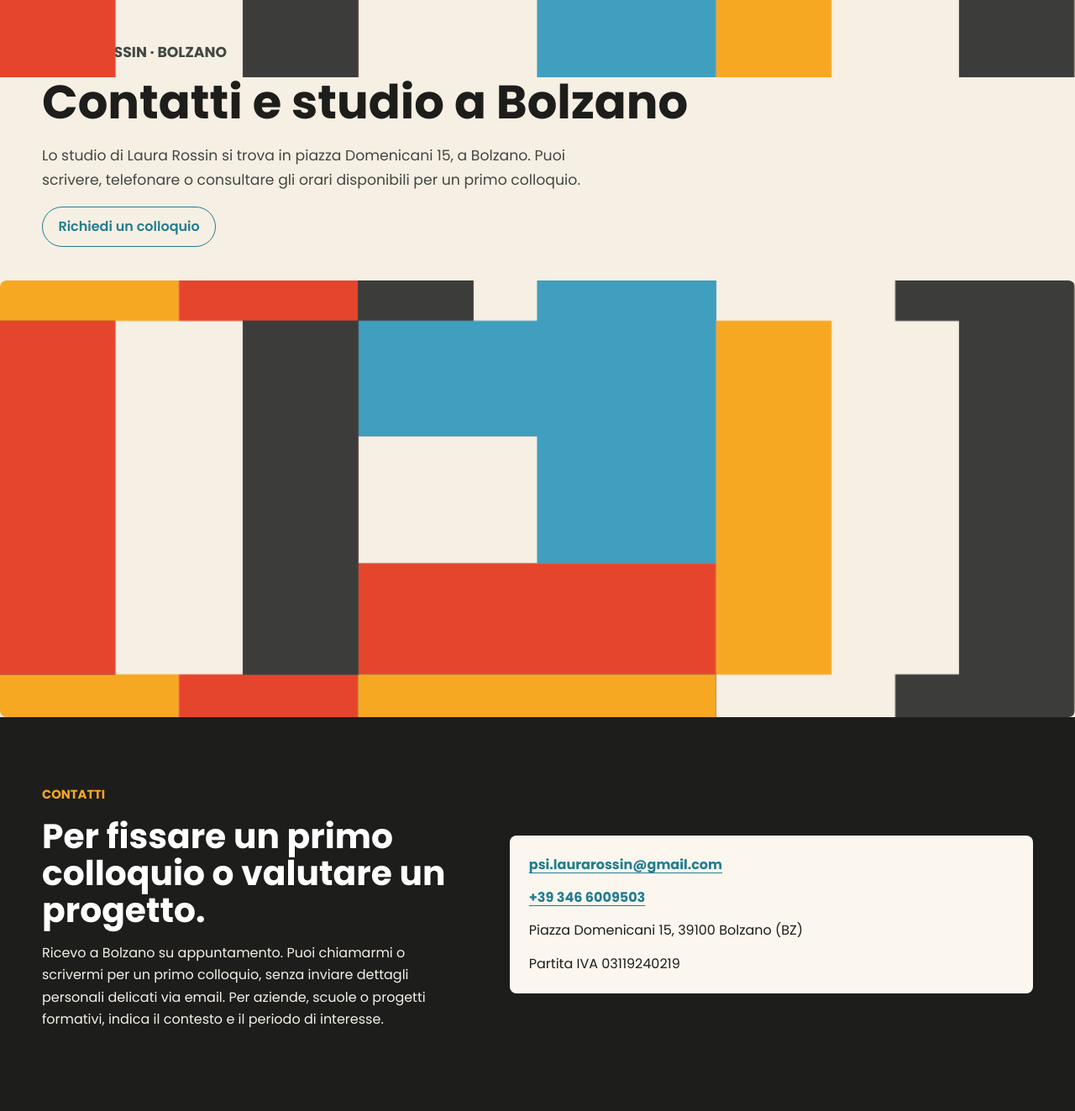
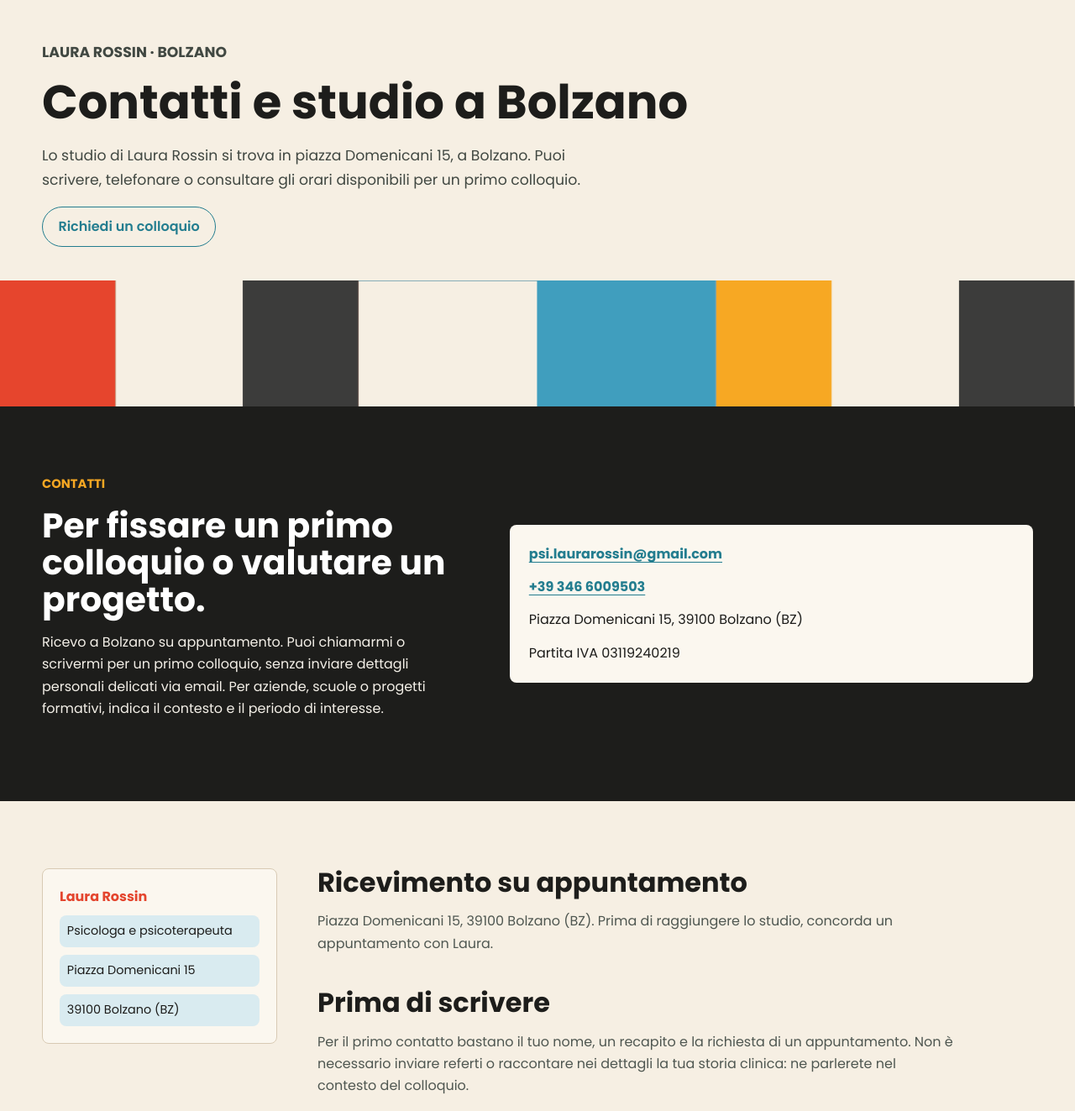
Before and after one commit to giulianomacro-rgb/sito-laura-rossin, a PHP site: page /contatti.html in a window 1280 px wide. Shown: the part 190-1513 px from the top of the page at 84% size. Run offline with PHP 8.4, Linux system fonts and the light colour scheme.

Commit message:
Corregge la priorita delle fasce illustrate nelle nuove pagine

```diff
--- a/styles.css
+++ b/styles.css
@@ -473,10 +473,10 @@ h3 {
   background: var(--paper);
 }
 
-.directory-hero::before { content: none; }
+.page-hero.directory-hero::before { content: none; }
 .directory-hero > .container { padding-block: 3rem 2.5rem; }
 .directory-hero h1 { max-width: 900px; }
-.directory-hero > img {
+.page-hero.directory-hero > img {
   display: block;
   width: 100%;
   height: 150px;
```
